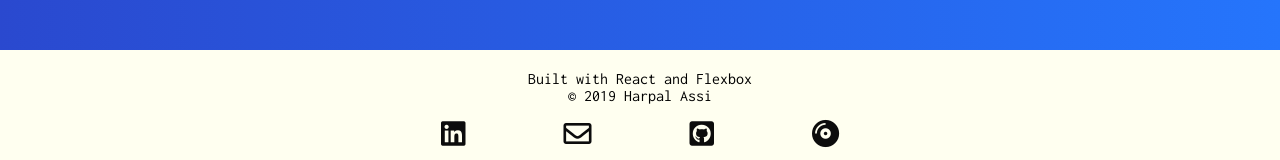
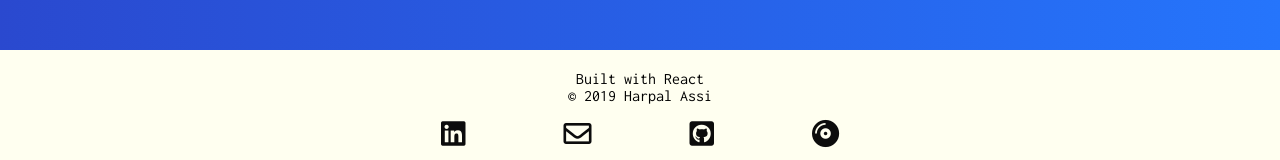
Before and after one commit to harpalassi/personal-portfolio, a React (Create React App) app: page / in a window 1280 px wide. Shown: the part 4011-4171 px from the top of the page. Built offline with nearby package versions, Linux system fonts and the light colour scheme; the HTML template or start-up script is replaced by a standard one.

Commit message:
added titles to icons

```diff
--- a/src/App.js
+++ b/src/App.js
@@ -10,25 +10,25 @@ function App() {
     {
       id: 1,
       link: `https://www.linkedin.com/in/harpal-assi/`,
-      name: `linked-in`,
+      name: `LinkedIn`,
       icon: `fab fa-linkedin`
     },
     {
       id: 2,
       link: `mailto:harpalassi@gmail.com`,
-      name: `email`,
+      name: `E-mail`,
       icon: `far fa-envelope`
     },
     {
       id: 3,
       link: `https://www.github.com/harpalassi`,
-      name: `github`,
+      name: `GitHub`,
       icon: `fab fa-github-square`
     },
     {
       id: 4,
       link: `https://www.discogs.com/artist/2289768-Harpal-Assi`,
-      name: `discogs`,
+      name: `Discogs`,
       icon: `fas fa-compact-disc`
     }
   ]);
--- a/src/components/Footer.js
+++ b/src/components/Footer.js
@@ -3,7 +3,7 @@ import React from 'react';
 const Footer = props => {
   return (
     <footer>
-      <p>Built with React and Flexbox</p>
+      <p>Built with React</p>
       <p>© 2019 Harpal Assi</p>
       <div className='bottom-icons'>
         {props.contactLinks.map(contactLink => {
@@ -15,6 +15,7 @@ const Footer = props => {
               aria-label={name}
               target='_blank'
               rel='noopener noreferrer'
+              title={name}
             >
               <i className={icon} />
             </a>
--- a/src/components/Header.js
+++ b/src/components/Header.js
@@ -64,6 +64,7 @@ const Header = props => {
               aria-label={name}
               target='_blank'
               rel='noopener noreferrer'
+              title={name}
             >
               <i className={icon} />
             </a>
```
Also changed, not shown: 1 other file (tests, documents, lock files or other folders).
